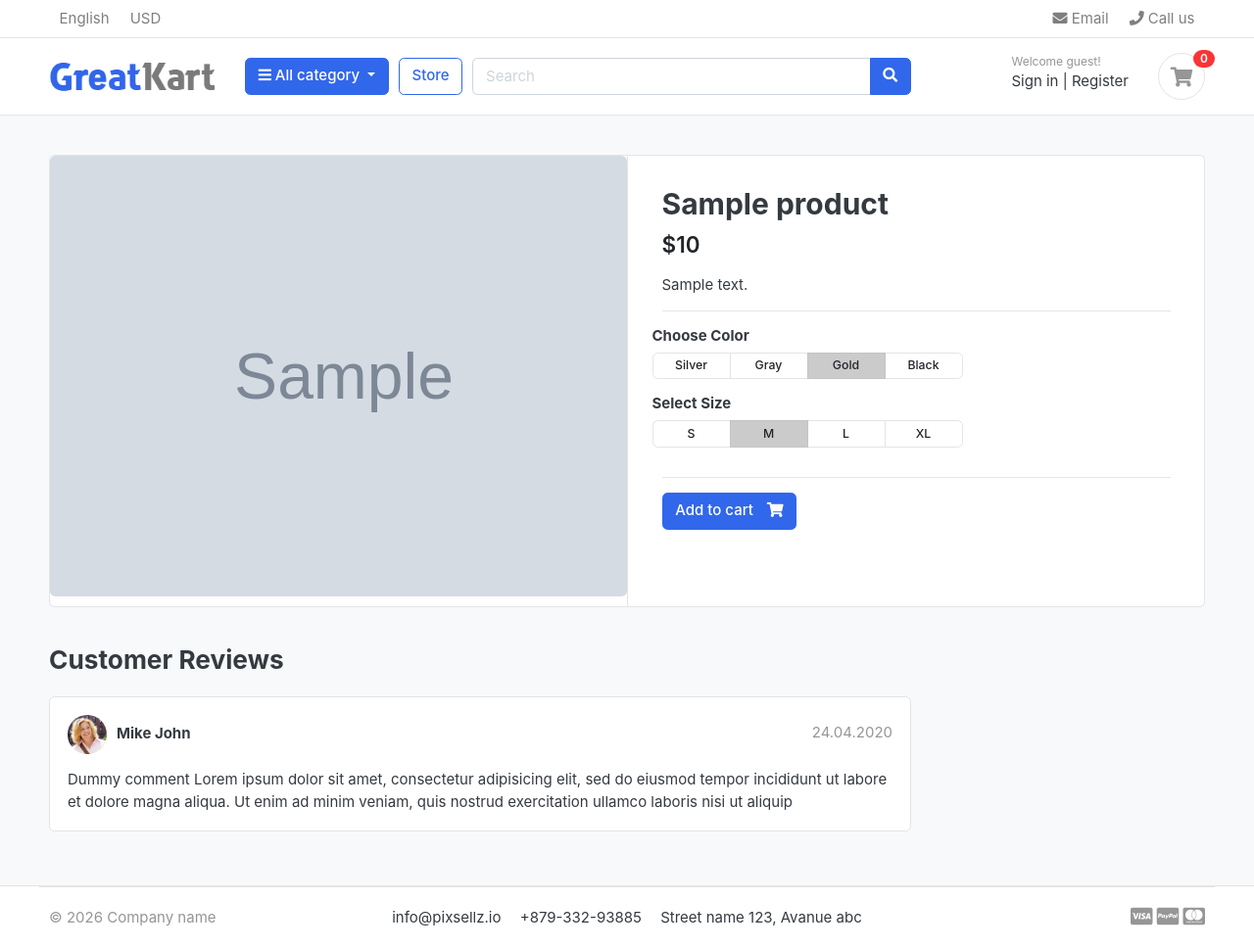
After one commit to Developerzakir/django_ecommerce, a Django app: a page that uses templates/includes/navbar.html in a window 1280 px wide. The commit adds this page. Shown: the whole page at 98% size. Run offline with Django 5.2, Linux system fonts and the light colour scheme; tables that the repository leaves empty hold one stand-in row (values such as "Sample post"); grey boxes marked "Sample" are stand-in pictures; some libraries are stand-ins or nearby versions; some web fonts are replaced.

Commit message:
product details page setup

```diff
--- a/store/models.py
+++ b/store/models.py
@@ -1,5 +1,6 @@
 from django.db import models
 from category.models import Category
+from django.urls import reverse
 
 # Create your models here.
 class Product(models.Model):
@@ -14,5 +15,8 @@ class Product(models.Model):
     created_date    = models.DateTimeField(auto_now_add=True)
     modified_date   = models.DateTimeField(auto_now=True)
 
+    def get_url(self):
+        return reverse('product_detail', args=[self.category.slug,self.slug])
+
     def __str__(self):
         return self.product_name
--- a/store/urls.py
+++ b/store/urls.py
@@ -5,4 +5,5 @@ from store import views
 urlpatterns = [
     path('', views.store, name='store'),
     path('<slug:category_slug>/', views.store, name='products_by_category'),
+     path('<slug:category_slug>/<slug:product_slug>/', views.product_detail, name='product_detail'),
 ]
--- a/store/views.py
+++ b/store/views.py
@@ -23,3 +23,15 @@ def store(request, category_slug=None):
      }
 
      return render(request,'store/store.html',context)
+
+def product_detail(request,category_slug,product_slug):
+    try:
+       single_product = Product.objects.get(category__slug=category_slug, slug=product_slug)
+    except Exception as e:
+        raise e
+
+    context = {
+        'single_product': single_product,
+     }
+
+    return render(request,'store/product_detail.html',context)
--- a/templates/home.html
+++ b/templates/home.html
@@ -22,7 +22,7 @@
 <div class="container">
 
 <header class="section-heading">
-	<a href="./store.html" class="btn btn-outline-primary float-right">See all</a>
+	<a href="{% url 'store' %}" class="btn btn-outline-primary float-right">See all</a>
 	<h3 class="section-title">Popular products</h3>
 </header><!-- sect-heading -->
 
@@ -31,9 +31,9 @@
 	{% for product in products %}
 	<div class="col-md-3">
 		<div class="card card-product-grid">
-			<a href="./product-detail.html" class="img-wrap"> <img src="{{ product.images.url }}"> </a>
+			<a href="{{product.get_url}}" class="img-wrap"> <img src="{{ product.images.url }}"> </a>
 			<figcaption class="info-wrap">
-				<a href="./product-detail.html" class="title">{{ product.product_name }}</a>
+				<a href="{{product.get_url}}" class="title">{{ product.product_name }}</a>
 				<div class="price mt-1">${{ product.price }}</div> <!-- price-wrap.// -->
 			</figcaption>
 		</div>
--- a/templates/includes/navbar.html
+++ b/templates/includes/navbar.html
@@ -46,7 +46,7 @@
     <div class="container">
       <div class="row align-items-center">
         <div class="col-lg-2 col-md-3 col-6">
-          <a href="./" class="brand-wrap">
+          <a href="{% url 'home' %}" class="brand-wrap">
             <img class="logo" src="{% static 'images/logo.png'%}" />
           </a>
           <!-- brand-wrap.// -->
--- /dev/null
+++ b/templates/store/product_detail.html
@@ -0,0 +1,130 @@
+{% extends "base.html" %}
+{% load static %}
+{% block content %}
+
+
+<section class="section-content padding-y bg">
+  <div class="container">
+    <!-- ============================ COMPONENT 1 ================================= -->
+    <div class="card">
+      <div class="row no-gutters">
+        <aside class="col-md-6">
+          <article class="gallery-wrap">
+            <div class="img-big-wrap">
+              <a href="#"><img src="{{single_product.images.url}}" /></a>
+            </div>
+            <!-- img-big-wrap.// -->
+          </article>
+          <!-- gallery-wrap .end// -->
+        </aside>
+        <main class="col-md-6 border-left">
+          <article class="content-body">
+            <h2 class="title">{{single_product.product_name}}</h2>
+
+            <div class="mb-3">
+              <var class="price h4">${{single_product.price}}</var>
+            </div>
+
+            <p>
+             {{single_product.description}}
+            </p>
+
+            <hr />
+            <div class="row">
+              <div class="item-option-select">
+                <h6>Choose Color</h6>
+                <div
+                  class="btn-group btn-group-sm btn-group-toggle"
+                  data-toggle="buttons"
+                >
+                  <label class="btn btn-light">
+                    <input type="radio" name="radio_color" /> Silver
+                  </label>
+                  <label class="btn btn-light">
+                    <input type="radio" name="radio_color" /> Gray
+                  </label>
+                  <label class="btn btn-light active">
+                    <input type="radio" name="radio_color checked" /> Gold
+                  </label>
+                  <label class="btn btn-light">
+                    <input type="radio" name="radio_color" /> Black
+                  </label>
+                </div>
+              </div>
+            </div>
+            <!-- row.// -->
+            <div class="row">
+              <div class="item-option-select">
+                <h6>Select Size</h6>
+                <div
+                  class="btn-group btn-group-sm btn-group-toggle"
+                  data-toggle="buttons"
+                >
+                  <label class="btn btn-light">
+                    <input type="radio" name="radio_color" /> S
+                  </label>
+                  <label class="btn btn-light active">
+                    <input type="radio" name="radio_color" checked /> M
+                  </label>
+                  <label class="btn btn-light">
+                    <input type="radio" name="radio_color" /> L
+                  </label>
+                  <label class="btn btn-light">
+                    <input type="radio" name="radio_color" /> XL
+                  </label>
+                </div>
+              </div>
+            </div>
+            <!-- row.// -->
+            <hr />
+            <a href="./product-detail.html" class="btn btn-primary">
+              <span class="text">Add to cart</span>
+              <i class="fas fa-shopping-cart"></i>
+            </a>
+          </article>
+          <!-- product-info-aside .// -->
+        </main>
+        <!-- col.// -->
+      </div>
+      <!-- row.// -->
+    </div>
+    <!-- card.// -->
+    <!-- ============================ COMPONENT 1 END .// ================================= -->
+
+    <br />
+
+    <div class="row">
+      <div class="col-md-9">
+        <header class="section-heading">
+          <h3>Customer Reviews</h3>
+        </header>
+
+        <article class="box mb-3">
+          <div class="icontext w-100">
+            <img
+              src="./images/avatars/avatar1.jpg"
+              class="img-xs icon rounded-circle"
+            />
+            <div class="text">
+              <span class="date text-muted float-md-right">24.04.2020 </span>
+              <h6 class="mb-1">Mike John</h6>
+            </div>
+          </div>
+          <!-- icontext.// -->
+          <div class="mt-3">
+            <p>
+              Dummy comment Lorem ipsum dolor sit amet, consectetur adipisicing
+              elit, sed do eiusmod tempor incididunt ut labore et dolore magna
+              aliqua. Ut enim ad minim veniam, quis nostrud exercitation ullamco
+              laboris nisi ut aliquip
+            </p>
+          </div>
+        </article>
+      </div>
+      <!-- col.// -->
+    </div>
+    <!-- row.// -->
+  </div>
+  <!-- container .//  -->
+</section>
+{% endblock %}
--- a/templates/store/store.html
+++ b/templates/store/store.html
@@ -148,7 +148,7 @@
               <!-- img-wrap.// -->
               <figcaption class="info-wrap">
                 <div class="fix-height">
-                  <a href="./product-detail.html" class="title"
+                  <a href="{{product.get_url}}" class="title"
                     >{{ product.product_name }}</a
                   >
                   <div class="price-wrap mt-2">
```
